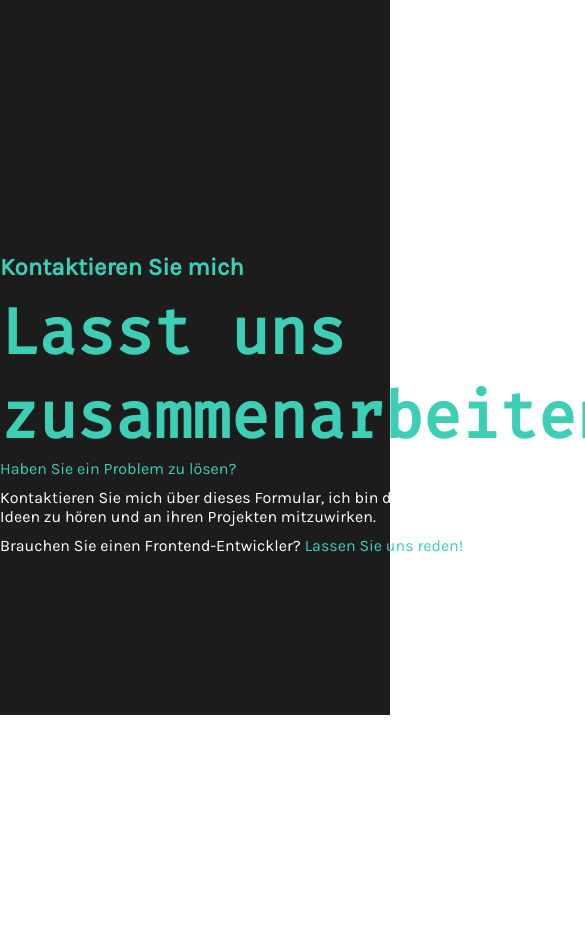
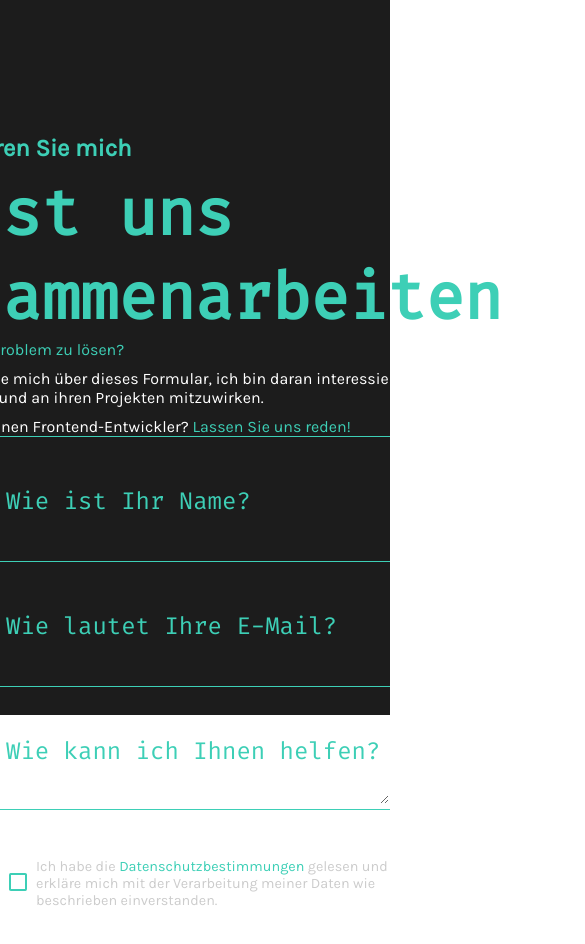
Before and after one commit to KonstantinStark/angular-portfolio, an Angular app: page / in a window 390 px wide. Shown: the part 4960-5904 px from the top of the page, 585 px wide, since content can reach past the window. Before the commit the page ends 5675 px from the top, so only its background shows below. Built offline with nearby package versions, Linux system fonts and the light colour scheme.

Commit message:
checkbox terms

```diff
--- a/src/app/main-content/contact/contact.component.html
+++ b/src/app/main-content/contact/contact.component.html
@@ -54,7 +54,9 @@
                 </div>
 
                 <div class="privacy-policy">
-                    <input type="checkbox" id="privacy" name="privacy" />
+                    <button class="terms" type="button" (click)="toggleTerms()" required>
+                        <img src="{{ img }}" alt="" />
+                      </button>
                     <label for="privacy">
                         Ich habe die <a href="#" class="privacy-link">Datenschutzbestimmungen</a> gelesen und erkläre
                         mich mit der Verarbeitung meiner Daten wie beschrieben einverstanden.
--- a/src/app/main-content/contact/contact.component.scss
+++ b/src/app/main-content/contact/contact.component.scss
@@ -15,8 +15,7 @@ $green-color: #3dcfb6;
     width: 100%;
     height: 541px;
     display: flex;
-    align-items: center;
-    justify-content: space-;
+    gap: 56px;
 
     .contact h2 {
         font-size: 24px;
@@ -47,6 +46,7 @@ $green-color: #3dcfb6;
 
 .contact-form {
     form {
+
         .form-field {
             padding: 42px 0px 0px 0px;
 
@@ -93,6 +93,16 @@ $green-color: #3dcfb6;
             }
         }
 
+        .terms {
+            background-color: transparent;
+            border: none;
+            cursor: pointer;
+
+            >img:hover {
+                background-color: rgba(61, 207, 183, 0.4);
+                border-radius: 100%;
+            }
+        }
 
         .privacy-policy {
             padding-top: 10px;
@@ -155,3 +165,14 @@ $green-color: #3dcfb6;
         }
     }
 }
+
+
+@media (max-width: 1210px) {
+    .contact-container {
+        flex-direction: column;
+        align-items: center;
+        margin-top: 0px;
+        gap: 0px;
+        height: 1400px;
+    }
+}
--- a/src/app/main-content/contact/contact.component.ts
+++ b/src/app/main-content/contact/contact.component.ts
@@ -5,7 +5,7 @@ import { ReactiveFormsModule, FormBuilder, FormGroup, Validators, FormsModule, N
 @Component({
   selector: 'app-contact',
   standalone: true,
-  imports: [FormsModule],
+  imports: [CommonModule, FormsModule],
   templateUrl: './contact.component.html',
   styleUrls: ['./contact.component.scss']
 })
@@ -22,4 +22,15 @@ export class ContactComponent {
       console.log(this.contactData);
     }
   }
+
+  terms: boolean = false;
+  get img(): string {
+    return this.terms
+      ? 'assets/img/contact/Checked.png'
+      : 'assets/img/contact/Default.png';
+  }
+
+  toggleTerms() {
+    this.terms = !this.terms;
+  }
 }
```
